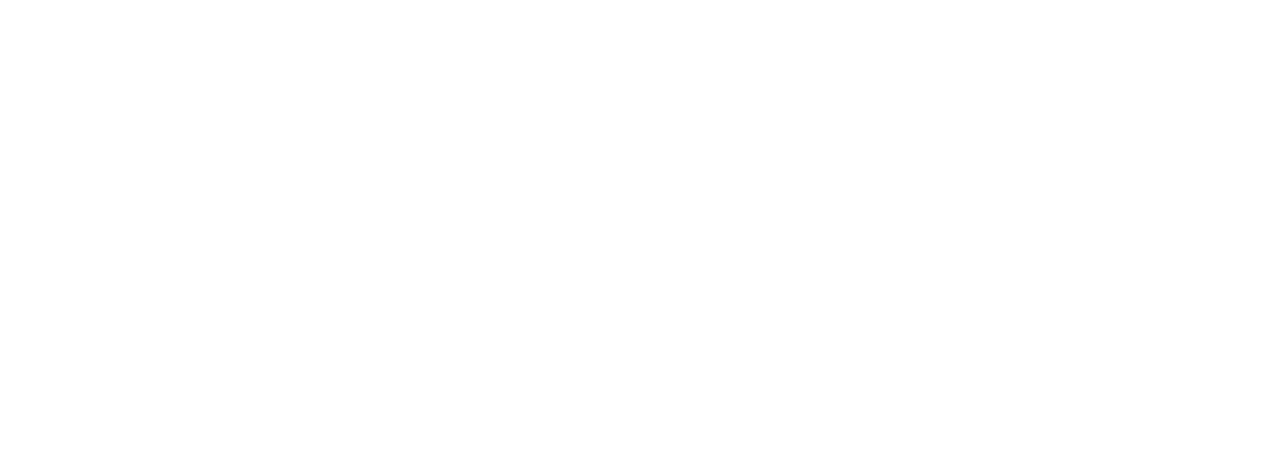
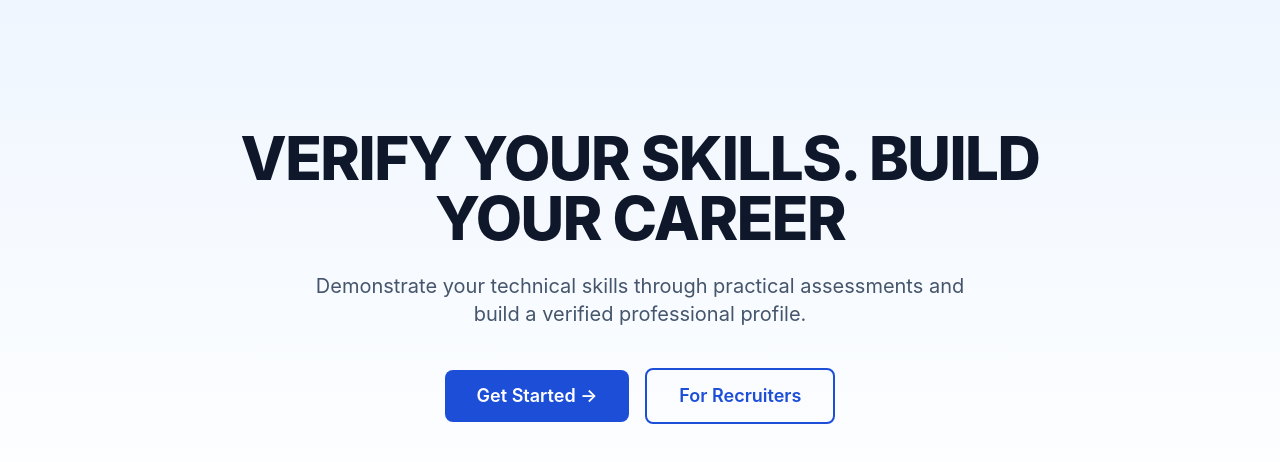
Before and after one commit to kaushalya4646/Credify-, a React (Vite) app in the folder client/: page / in a window 1280 px wide. Shown: the top 462 px of the page. Built offline with nearby package versions, Linux system fonts and the light colour scheme.

Commit message:
feature: add hero component in landing page

```diff
--- a/client/src/components/Hero.jsx
+++ b/client/src/components/Hero.jsx
@@ -1 +1,25 @@
-export default function Hero() { return null }
+import { Link } from 'react-router-dom'
+
+export default function Hero() {
+  return (
+    <section id="home" className="bg-gradient-to-b from-blue-50 to-white px-4 py-20 text-center md:py-32">
+      <div className="mx-auto max-w-4xl">
+        <h1 className="text-4xl font-extrabold uppercase tracking-tight text-slate-900 md:text-6xl">
+          Verify your skills. Build your career
+        </h1>
+        <p className="mx-auto mt-6 max-w-2xl text-lg text-slate-600 md:text-xl">
+          Demonstrate your technical skills through practical assessments
+          and build a verified professional profile.
+        </p>
+        <div className="mt-10 flex flex-col items-center justify-center gap-4 sm:flex-row">
+          <Link to="/register" className="w-full rounded-lg bg-primary px-8 py-3 text-lg font-semibold text-white hover:bg-primary-dark sm:w-auto">
+            Get Started →
+          </Link>
+          <Link to="/register" className="w-full rounded-lg border-2 border-primary px-8 py-3 text-lg font-semibold text-primary hover:bg-blue-50 sm:w-auto">
+            For Recruiters
+          </Link>
+        </div>
+      </div>
+    </section>
+  )
+}
```
